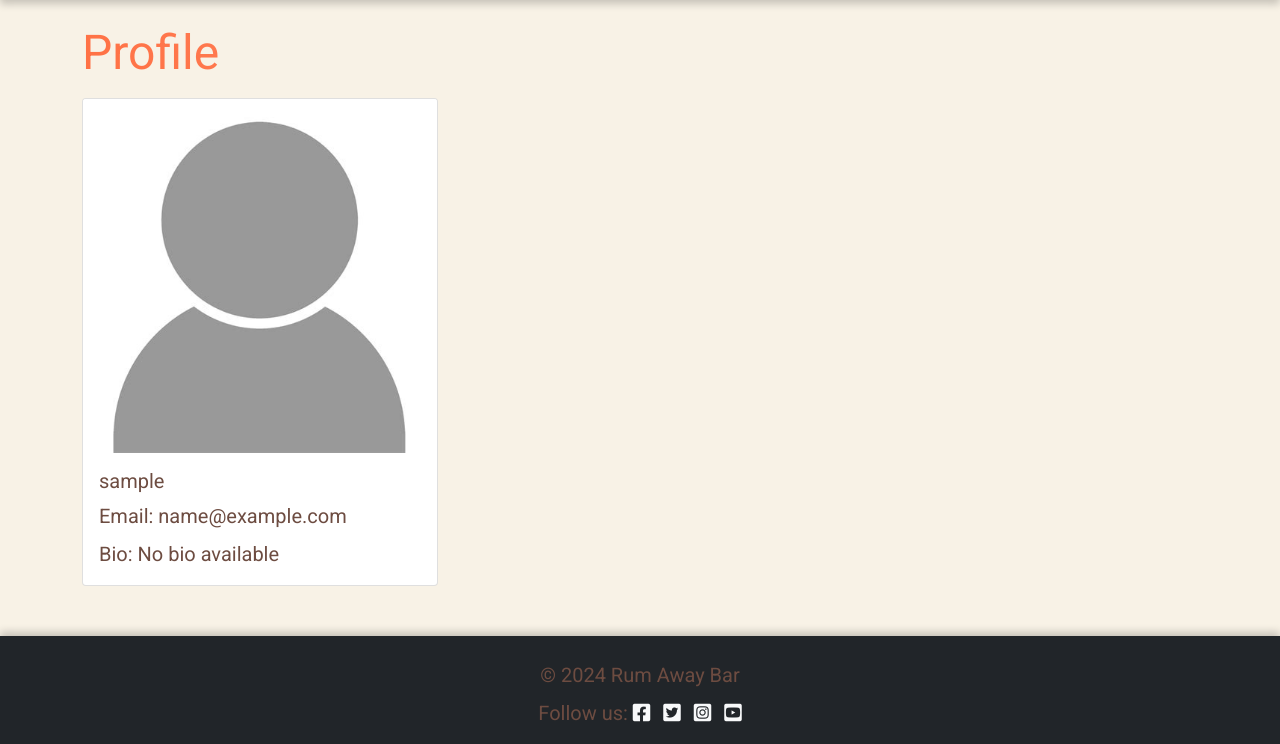
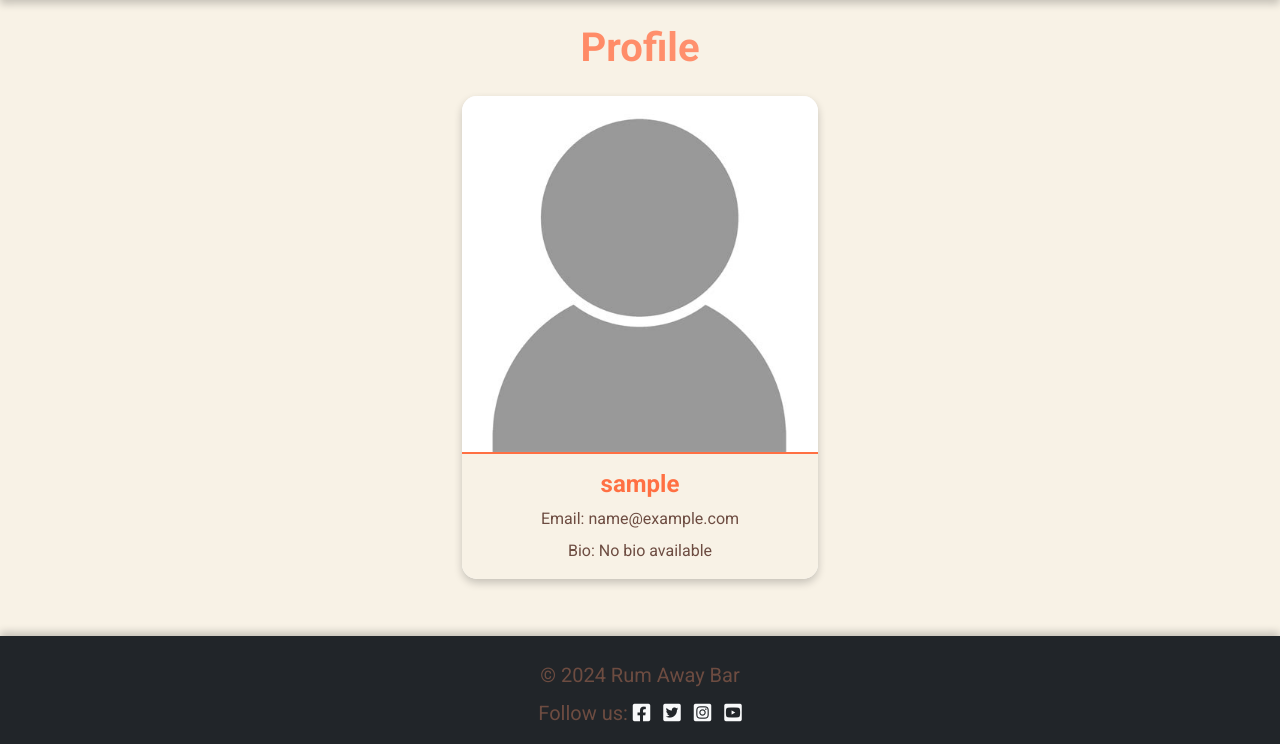
Before and after one commit to Dimitris112/rum-away-testp4, a Django app: page /profile/ in a window 1280 px wide. Shown: the part 56-800 px from the top of the page. Run offline with Django 5.2, Linux system fonts and the light colour scheme; the visitor is signed in with stand-in values (Sample User, id 1).

Commit message:
style profile page

```diff
--- a/bar/templates/bar/profile.html
+++ b/bar/templates/bar/profile.html
@@ -6,18 +6,18 @@
 
 {% block content %}
 <div class="container mt-4">
-    <h1>{{ page_title }}</h1>
+    <h1 class="text-center mb-4">{{ page_title }}</h1>
 
     {% if user.is_authenticated %}
-    <div class="row">
-        <div class="col-md-4">
-            <div class="card">
+    <div class="row justify-content-center">
+        <div class="col-md-6 col-lg-4">
+            <div class="card profile-card">
                 <img src="{% if user.userprofile.profile_picture %}{{ user.userprofile.profile_picture.url }}{% else %}{% static 'images/nobody.jpg' %}{% endif %}"
-                    class="card-img-top" alt="Profile Picture">
+                    class="card-img-top profile-picture" alt="Profile Picture">
                 <div class="card-body">
-                    <h5 class="card-title">{{ user.username }}</h5>
-                    <p class="card-text">Email: {{ user.email }}</p>
-                    <p class="card-text">Bio: {% if user.userprofile.bio %}
+                    <h5 class="card-title text-center">{{ user.username }}</h5>
+                    <p class="card-text text-center">Email: {{ user.email }}</p>
+                    <p class="card-text text-center">Bio: {% if user.userprofile.bio %}
                         {{ user.userprofile.bio }}
                         {% else %}No bio available{% endif %}</p>
                 </div>
@@ -25,7 +25,7 @@
         </div>
     </div>
     {% else %}
-    <p>{% trans "You need to be logged in to view this page." %}</p>
+    <p class="text-center">{% trans "You need to be logged in to view this page." %}</p>
     {% endif %}
 </div>
 {% endblock %}
--- a/static/css/style.css
+++ b/static/css/style.css
@@ -84,11 +84,13 @@ body {
 }
 
 h1 {
-    font-size: 3rem;
+    font-size: 2.5rem;
     margin-bottom: 1rem;
     background: linear-gradient(45deg, var(--warm-primary), var(--highlight-color));
     -webkit-background-clip: text;
     -webkit-text-fill-color: transparent;
+    color: var(--warm-primary);
+    font-weight: 700;
 }
 
 p {
@@ -118,7 +120,7 @@ p {
     }
 }
 
-/* Button  */
+/* Button */
 .btn-primary {
     background-color: var(--warm-primary);
     border: none;
@@ -128,3 +130,43 @@ p {
 .btn-primary:hover {
     background-color: #ff5722;
 }
+
+/* Profile Card */
+.profile-card {
+    border: none;
+    border-radius: 15px;
+    overflow: hidden;
+    box-shadow: 0 4px 8px rgba(0, 0, 0, 0.2);
+    transition: transform 0.3s ease, box-shadow 0.3s ease;
+}
+
+.profile-card:hover {
+    transform: translateY(-5px);
+    box-shadow: 0 8px 16px rgba(0, 0, 0, 0.3);
+}
+
+.profile-picture {
+    width: 100%;
+    height: auto;
+    border-bottom: 2px solid var(--warm-primary);
+}
+
+.card-body {
+    background-color: var(--warm-bg);
+}
+
+.card-title {
+    font-size: 1.5rem;
+    color: var(--warm-primary);
+    font-weight: 700;
+}
+
+.card-text {
+    font-size: 1rem;
+    color: var(--warm-secondary);
+    margin-top: 0.5rem;
+}
+
+.text-center {
+    text-align: center;
+}
```
Also changed, not shown: 1 other file.
